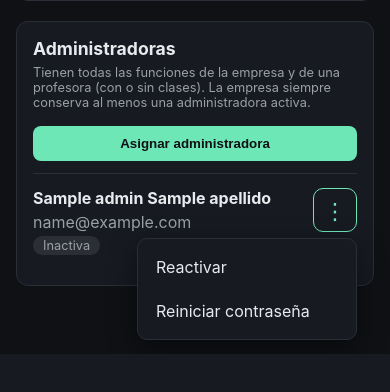
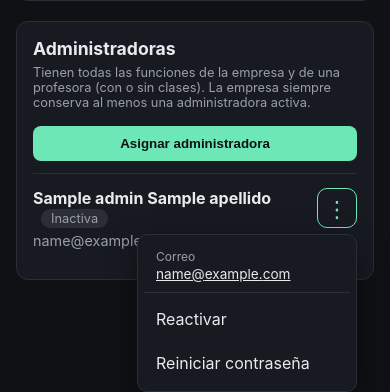
Before and after one commit to pilisoldo1-code/Just-Show-Up, a FastAPI app: template app/templates/admin_empresa.html in a window 390 px wide, after a click that opens the changed part. Shown: the part 657-1049 px from the top of the page. Before the commit the page ends 1011 px from the top, so only its background shows below. Run offline with FastAPI, Linux system fonts and the light colour scheme; the template is opened without the code that fills it: most values are stand-ins (such as "Sample title", 1, 10 or a date in 2020).

Commit message:
Empresas: título y botón en una fila en celular; registros de administradoras compactos
- «+ Nueva empresa» compacto al lado del título también en celular.
- Estado al lado del nombre; correo en una sola línea (con «…» si no entra) y completo en el menú ⋮.
- Aviso de pendientes más discreto; botón ⋮ de 40 px en celular.

Co-Authored-By: Claude Opus 5.5 <noreply@anthropic.com>

```diff
--- a/app/static/style.css
+++ b/app/static/style.css
@@ -2346,13 +2346,50 @@ main.ancho.empresa-detalle {
 .admin-info {
     display: flex;
     flex-direction: column;
-    align-items: flex-start;
     gap: 4px;
+    flex: 1;
     min-width: 0;
 }
 
+/* el estado va a continuación del nombre, en el mismo renglón (con un nombre largo, junto a su última palabra) */
+.admin-nombre .badge {
+    display: inline-block;
+    margin-left: 8px;
+    vertical-align: 1px;
+    white-space: nowrap;
+}
+
 .admin-mail {
     color: var(--muted);
+    white-space: nowrap;
+    overflow: hidden;
+    text-overflow: ellipsis;
+}
+
+.admin-aviso {
+    color: var(--muted);
+    font-size: 0.8rem;
+    line-height: 1.4;
+    margin-top: 6px;
+    opacity: 0.85;
+}
+
+.menu-acciones-correo {
+    display: grid;
+    gap: 2px;
+    padding: 8px 12px 10px;
+    margin-bottom: 4px;
+    border-bottom: 1px solid #2a2e37;
+    font-size: 0.85rem;
+}
+
+.menu-acciones-correo span {
+    color: var(--muted);
+    font-size: 0.75rem;
+}
+
+.menu-acciones-correo a {
+    color: var(--text);
     overflow-wrap: anywhere;
 }
 
@@ -2488,18 +2525,44 @@ main.ancho.empresa-detalle {
 }
 
 @media (max-width: 600px) {
-    .seccion-encabezado,
+    .seccion-encabezado {
+        flex-wrap: nowrap;
+        gap: 12px;
+    }
+
+    .seccion-encabezado .btn {
+        padding: 8px 12px;
+        font-size: 0.9rem;
+        white-space: nowrap;
+    }
+
     .bloque-encabezado {
         flex-direction: column;
         align-items: stretch;
     }
 
-    .seccion-encabezado .btn,
     .bloque-encabezado .btn {
         width: 100%;
         text-align: center;
     }
 
+    .admin-mail {
+        font-size: 0.9rem;
+    }
+
+    .admin-item {
+        gap: 8px;
+    }
+
+    .menu-acciones summary {
+        width: 40px;
+        height: 40px;
+    }
+
+    .menu-acciones-lista {
+        top: 46px;
+    }
+
     .bloque-encabezado-texto {
         flex: none;  /* en columna, la base de 320px sería una altura */
     }
--- a/app/templates/admin_empresa.html
+++ b/app/templates/admin_empresa.html
@@ -54,17 +54,23 @@
                 {% for a in admins %}
                 <li class="admin-item">
                     <div class="admin-info">
-                        <strong>{{ a.nombre }} {{ a.apellido }}</strong>
-                        {% set partes = a.mail.split('@', 1) %}
-                        <span class="admin-mail">{{ partes[0] }}{% if partes|length > 1 %}@<wbr>{{ partes[1] }}{% endif %}</span>
-                        <span class="badge {{ 'badge-on' if a.activa else 'badge-off' }}">{{ 'Activa' if a.activa else 'Inactiva' }}</span>
+                        <div class="admin-nombre">
+                            <strong>{{ a.nombre }} {{ a.apellido }}</strong>
+                            <span class="badge {{ 'badge-on' if a.activa else 'badge-off' }}">{{ 'Activa' if a.activa else 'Inactiva' }}</span>
+                        </div>
+                        {# una sola línea; si no entra, se recorta con «…» (el correo completo está en el menú ⋮) #}
+                        <span class="admin-mail" title="{{ a.mail }}">{{ a.mail }}</span>
                         {% if a.activa and a.pendientes_txt %}
-                        <span class="nota">Para dejarla inactiva, antes hay que resolver que {{ a.pendientes_txt|join('; que ') }}.</span>
+                        <span class="admin-aviso">Para dejarla inactiva, antes hay que resolver que {{ a.pendientes_txt|join('; que ') }}.</span>
                         {% endif %}
                     </div>
                     <details class="menu-acciones">
                         <summary aria-label="Acciones para {{ a.nombre }} {{ a.apellido }}">⋮</summary>
                         <div class="menu-acciones-lista">
+                            <div class="menu-acciones-correo">
+                                <span>Correo</span>
+                                <a href="mailto:{{ a.mail }}">{{ a.mail | e | replace('@', '@<wbr>' | safe) | replace('.', '.<wbr>' | safe) }}</a>
+                            </div>
                             {% if a.activa %}
                             <form action="/admin/empresas/{{ e.id }}/administradoras/{{ a.id }}/quitar" method="post"
                                   onsubmit="return confirm('¿Quitarle a {{ a.nombre }} {{ a.apellido }} el rol de administradora? Pasa a ser profesora de {{ e.nombre }} y conserva sus clases.')">
```
Also changed, not shown: tests/test_multiempresa_app.py (+2 -1 lines).
